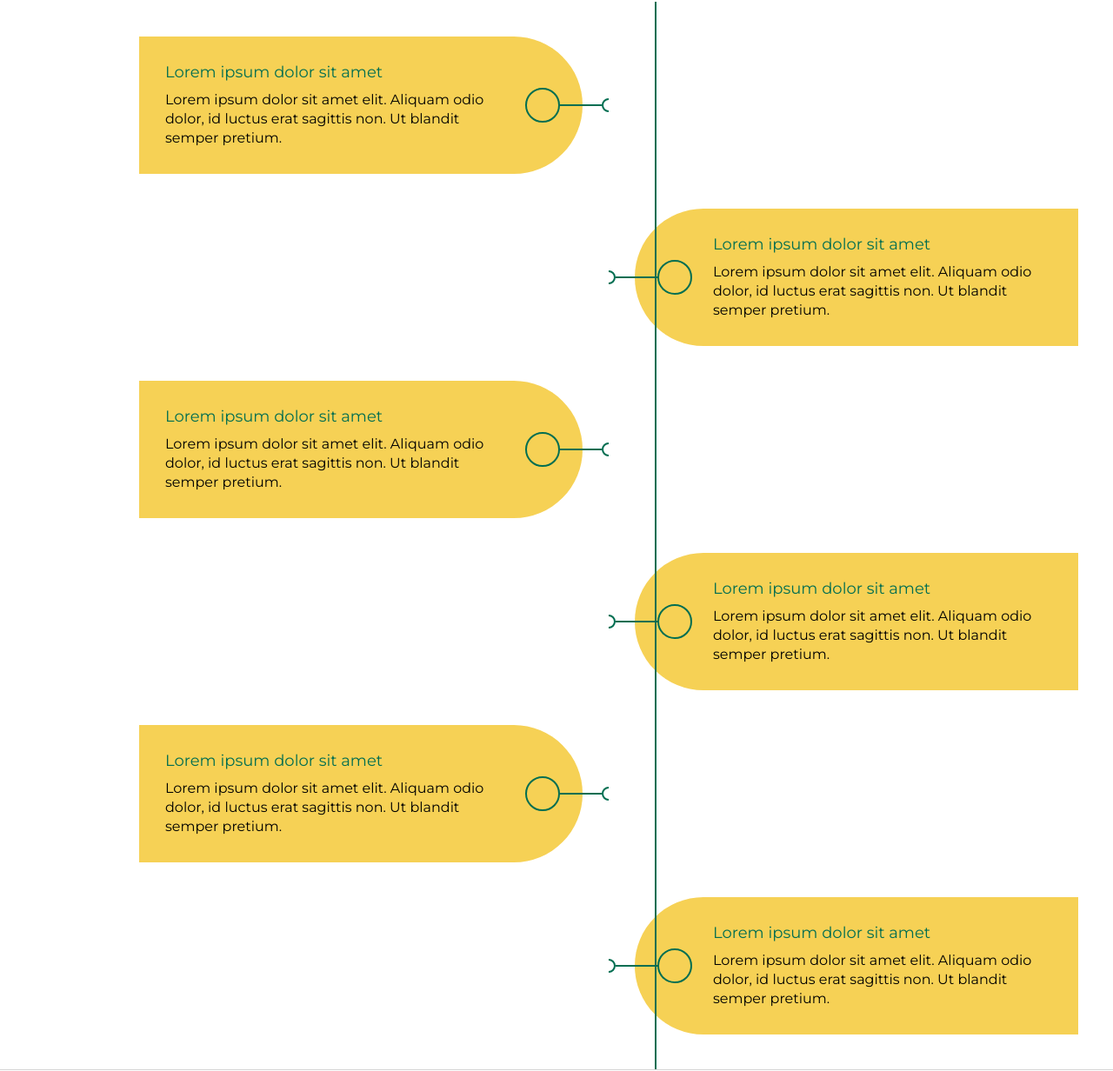
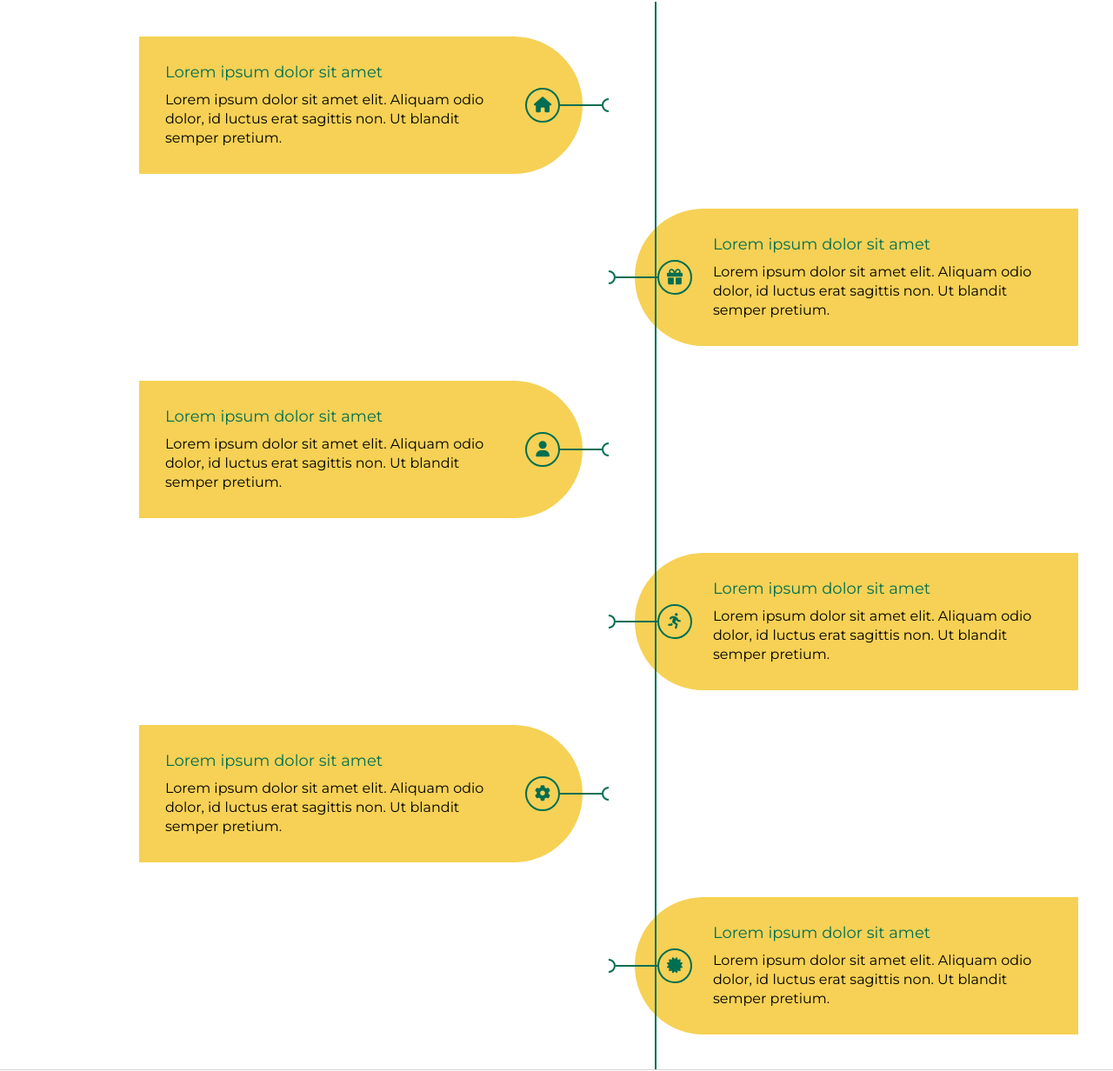
Before and after one commit to eputman/eputman.github.io, a Jekyll site: the page built from about/index.html, in a window 1280 px wide. Shown: the part 403-1635 px from the top of the page at 87% size. Built offline with Jekyll 4.4.1, drawn with Linux system fonts in a browser that asks for light colours; nearby versions of some CDN libraries.

Commit message:
Update about.html
Added font awesome

```diff
--- a/_layouts/about.html
+++ b/_layouts/about.html
@@ -4,6 +4,7 @@
 			<title>{{ page.title }}</title>
 			<!-- link to timeline stylesheet -->
 			<link rel="stylesheet" type="text/css" href="/css/timeline.css">
+			<script src="https://kit.fontawesome.com/da88b47846.js" crossorigin="anonymous"></script>
 		</head>
 
 		<div id="main" role="main">
```
